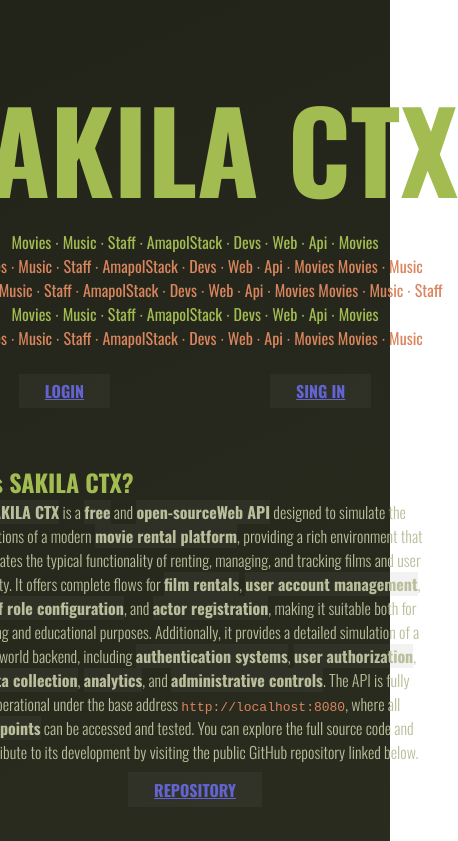
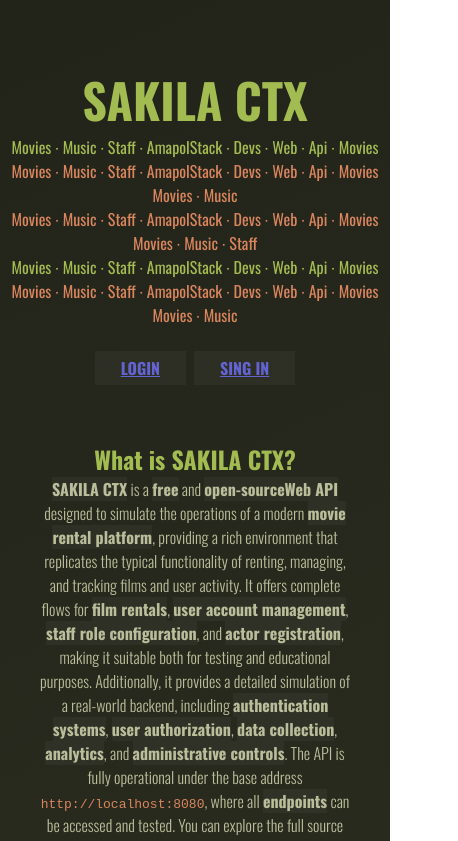
Before and after one commit to AmpolStack/SakilaWebCTX, an Angular app: page /home in a window 390 px wide. Shown: the top 841 px of the page, 458 px wide, since content can reach past the window. Built offline with nearby package versions, Linux system fonts and the light colour scheme.

Commit message:
style: Update UI in Landing component

```diff
--- a/src/app/landing/landing.component.css
+++ b/src/app/landing/landing.component.css
@@ -1,4 +1,4 @@
-:host{
+:host {
     display: grid;
     grid-template-areas:
         "aside-one main aside-two"
@@ -7,46 +7,44 @@
     align-items: start;
     align-content: start;
     gap: 4rem 4rem;
-    background: var(--bgColor);
     background: var(--bgGradient);
     color: var(--fntSpeccial);
     min-height: 100vh;
 }
 
-:host > *{
+:host > * {
     margin-top: 4rem;
 }
 
-.decorator{
+.decorator {
     color: var(--fntSubtitle);
 }
 
-*::selection{
+*::selection {
     background-color: var(--fntSubtitle);
     color: var(--fntSelection);
 }
 
-main{
+main {
     grid-area: main;
     text-align: center;
     display: flex;
     flex-direction: column;
 }
 
-.aside-one{
+.aside-one {
     grid-area: aside-one;
 }
 
-.aside-two{
+.aside-two {
     grid-area: aside-two;
 }
 
-section > a{
+section > a {
     align-self: center;
 }
 
-section{
-    /* background-color: black; */
+section {
     display: flex;
     flex-direction: column;
     align-content: center;
@@ -54,25 +52,22 @@ section{
     align-items: center;
 }
 
-section p{
-    /* background-color: blueviolet; */
+section p {
     max-width: 90%;
     color: var(--fntSecondary);
-    font-weight:300;
+    font-weight: 300;
 }
 
-section h2{
+section h2 {
     align-self: flex-start;
 }
 
-h1{
-    /* text-decoration:underline; */
-    text-wrap: nowrap;
+h1 {
+    white-space: nowrap;
     font-size: 7rem;
-    /* text-shadow: 0px 2px 1rem #00000067; */
 }
 
-nav{
+nav {
     margin-top: 1rem;
     display: flex;
     flex-direction: row;
@@ -81,56 +76,54 @@ nav{
     gap: 0 10rem;
 }
 
-a{
+a {
     text-transform: uppercase;
     font-weight: bold;
-}
-
-a{
     background-color: var(--bgPhantom);
     color: var(--bgLink);
     padding: .2rem 1.5rem;
-    font-weight: bold;
     margin: .5rem 0;
     align-self: self-start;
     border: 2px dashed transparent;
-    transition: color .5s ease-in-out, background-color .5s ease-in-out, scale .1s ease-in-out, border-color .5s ease-in-out;
+    transition: color .5s, background-color .5s, transform .1s, border-color .5s;
 }
 
-a:hover, a:focus{
+a:hover,
+a:focus {
     border-color: var(--bgLink);
-    scale: 0.85;
+    transform: scale(0.85);
 }
 
-*{
+* {
     margin: 0;
     padding: 0;
     box-sizing: border-box;
 }
 
-footer{
+footer {
     color: var(--fntSubtitle);
     grid-area: footer;
     text-align: center;
     width: 100%;
     background-color: var(--bgPhantom);
     padding: 1.5rem 0;
-
 }
 
-code{
+code {
     color: var(--fntSubtitle);
 }
 
-strong{
+strong {
     background-color: var(--bgPhantom);
 }
 
-main, section, footer{
+main,
+section,
+footer {
     max-width: 40rem;
 }
 
-.main-container{
+.main-container {
     margin-top: 3rem;
     display: flex;
     flex-direction: column;
@@ -140,8 +133,7 @@ main, section, footer{
 }
 
 @media (max-width: 1200px) {
-    :host{
-        display: grid;
+    :host {
         grid-template-areas:
             "main"
             "aside-one"
@@ -152,9 +144,45 @@ main, section, footer{
         align-content: center;
     }
 
-    :host > *{
+    :host > * {
         max-width: 100%;
-        /* background-color: #444; */
+    }
 }
 
+@media (max-width: 768px) {
+    :host {
+        gap: 2rem 2rem;
     }
+
+    section > h2{
+        align-self: center;
+    }
+
+    h1 {
+        font-size: 4.5rem;
+    }
+    nav {
+        gap: 1rem;
+    }
+    section p {
+        max-width: 80%;
+    }
+}
+
+@media (max-width: 480px) {
+    :host {
+        gap: 1rem 1rem;
+    }
+    h1 {
+        font-size: 3rem;
+    }
+    h2 {
+        font-size: 1.5rem;
+    }
+    nav {
+        gap: .5rem;
+    }
+    .main-container {
+        gap: 1rem;
+    }
+}
```
Lines whose indentation alone changed are shown as unchanged.
